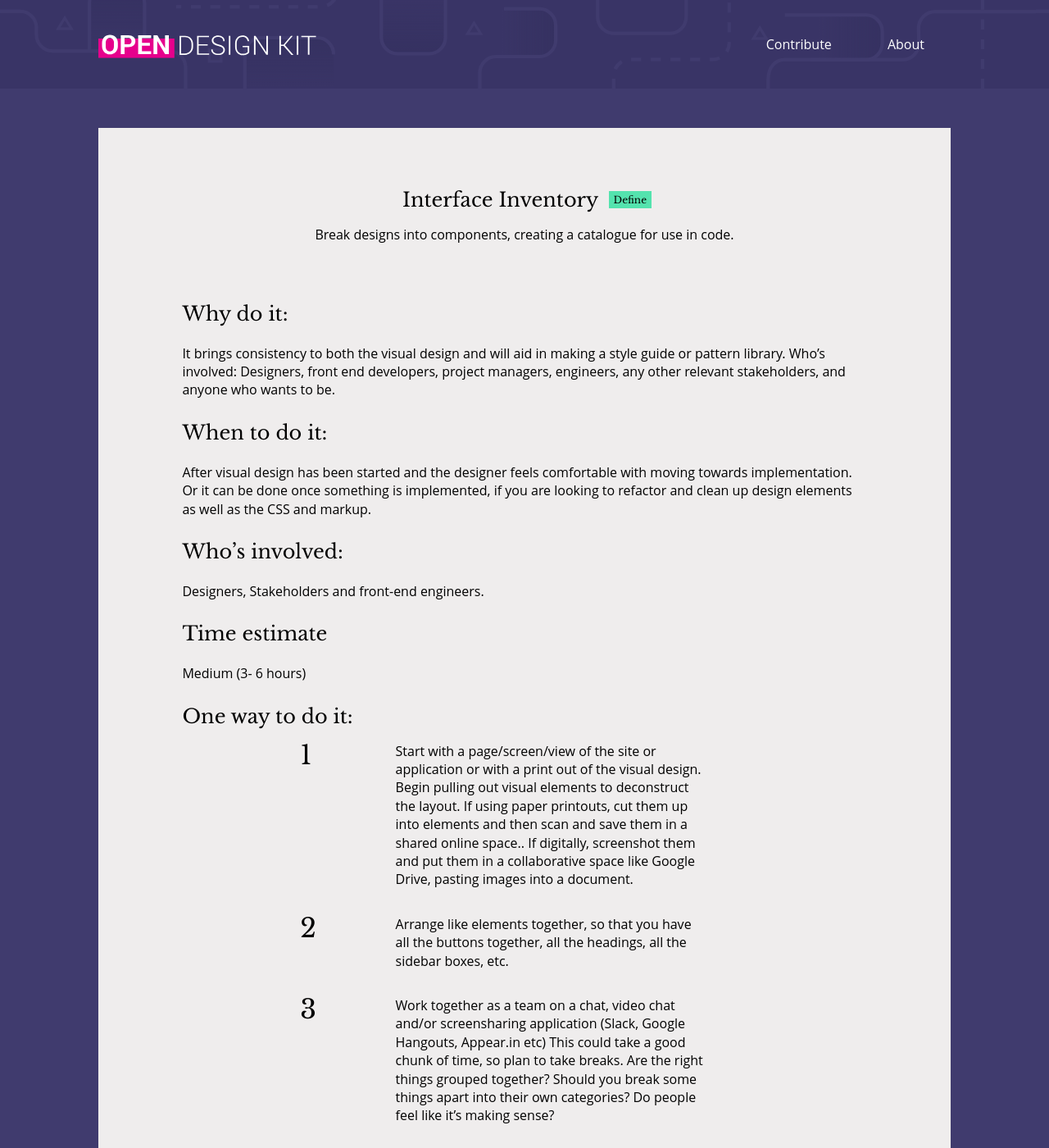
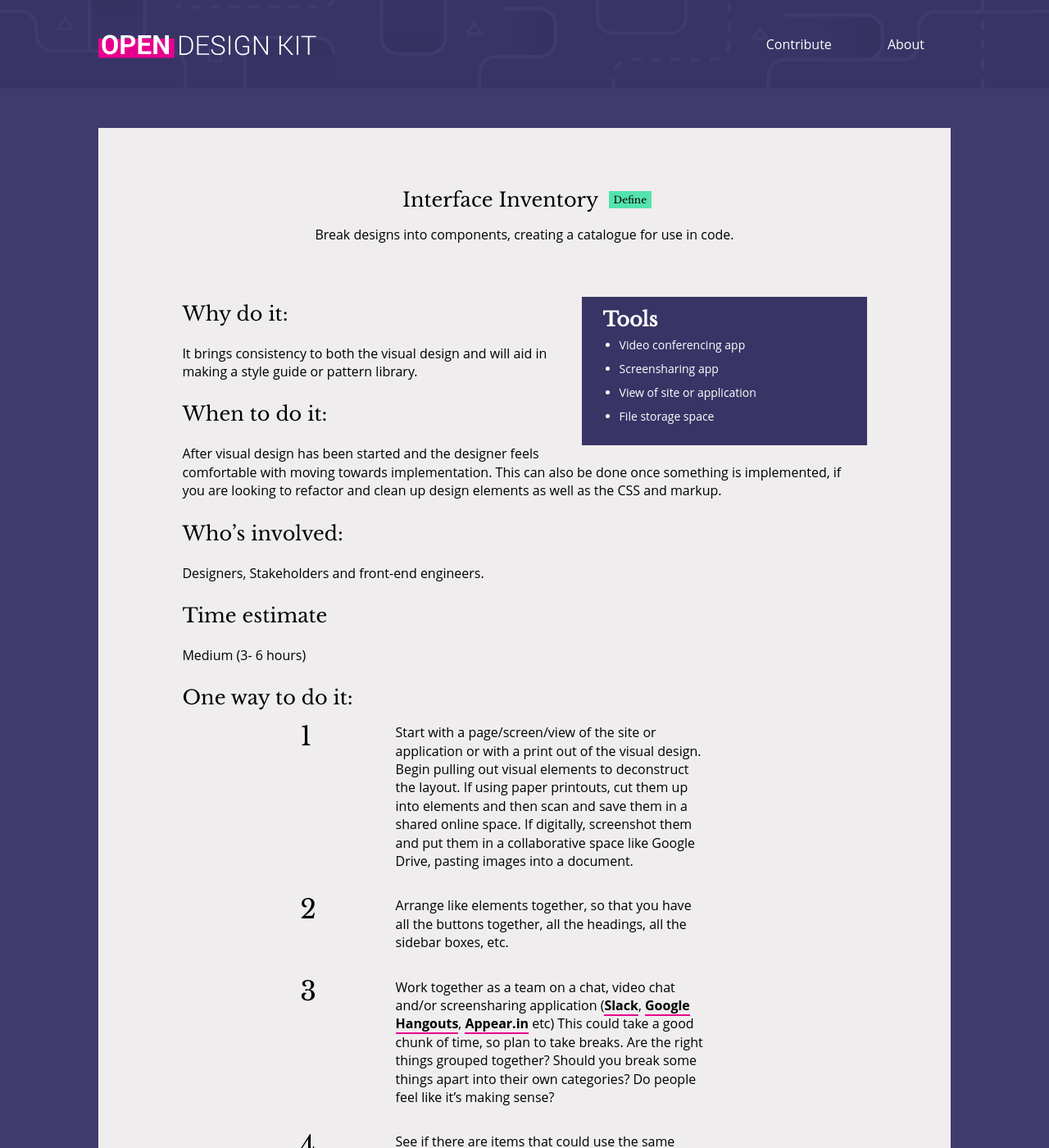
Before and after one commit to open-design-kit/opendesignkit, a Jekyll site: the page built from _methods/Interface-Inventory.md, in a window 1280 px wide and 1400 px high. Shown: the whole window at 82% size. Built offline with Jekyll 4.4.1, drawn with Linux system fonts in a browser that asks for light colours.

Commit message:
method cleanup - interface inventory, formatting , tools and links

```diff
--- a/_methods/Interface-Inventory.md
+++ b/_methods/Interface-Inventory.md
@@ -5,18 +5,22 @@ title: Interface Inventory
 category: define
 teaser: Break designs into components, creating a catalogue for use in code.
 tools:
+  - Video conferencing app
+  - Screensharing app
+  - View of site or application
+  - File storage space
+
+
 ---
 
 ## Why do it:
 
 It brings consistency to both the visual design and will aid in making a style guide or pattern library.
-Who’s involved: Designers, front end developers, project managers, engineers, any other relevant stakeholders, and anyone who wants to be.
-
 
 
 ## When to do it:
 
-After visual design has been started and the designer feels comfortable with moving towards implementation. Or it can be done once something is implemented, if you are looking to refactor and clean up design elements as well as the CSS and markup.
+After visual design has been started and the designer feels comfortable with moving towards implementation. This can also be done once something is implemented, if you are looking to refactor and clean up design elements as well as the CSS and markup.
 
 ## Who’s involved:
 
@@ -28,11 +32,11 @@ Medium (3- 6 hours)
 
 ## One way to do it:
 
-1. Start with a page/screen/view of the site or application or with a print out of the visual design. Begin pulling out visual elements to deconstruct the layout. If using paper printouts, cut them up into elements and then scan and save them in a shared online space.. If digitally, screenshot them and put them in a collaborative space like Google Drive, pasting images into a document.
+1. Start with a page/screen/view of the site or application or with a print out of the visual design. Begin pulling out visual elements to deconstruct the layout. If using paper printouts, cut them up into elements and then scan and save them in a shared online space. If digitally, screenshot them and put them in a collaborative space like Google Drive, pasting images into a document.
 
 2. Arrange like elements together, so that you have all the buttons together, all the headings, all the sidebar boxes, etc.
 
-3. Work together as a team on a chat, video chat and/or screensharing application (Slack, Google Hangouts, Appear.in etc) This could take a good chunk of time, so plan to take breaks.  Are the right things grouped together? Should you break some things apart into their own categories? Do people feel like it's making sense?
+3. Work together as a team on a chat, video chat and/or screensharing application ([Slack](https://slack.com/), [Google Hangouts](https://hangouts.google.com/), [Appear.in](https://appear.in/) etc) This could take a good chunk of time, so plan to take breaks.  Are the right things grouped together? Should you break some things apart into their own categories? Do people feel like it's making sense?
 
 4. See if there are items that could use the same design for consistency and usability. Examples of this could be if you have 12 headings but some of them are very similar in design, such as only a few pixels difference in font size or margins or padding, could they be consolidated into one style? What would you name the various modules?
 
```
